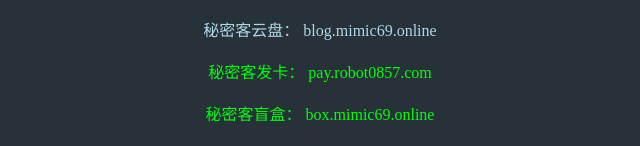
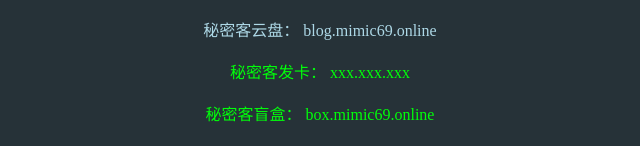
Before and after one commit to MIMIC666/mimic666.github.io, a plain HTML site: page index.html in a window 1280 px wide. Shown: the part 599-745 px from the top of the page, without its empty margins (320-960 px from the left). Drawn offline with Linux system fonts and the light colour scheme.

Commit message:
Update index.html

```diff
--- a/index.html
+++ b/index.html
@@ -397,7 +397,7 @@
         <nav class="linkEffect">
             <a style="color:pink;" href="https://mimic.vip" target="_blank">秘密客資源： mimic.vip</a><br><br>
             <a style="color:#ADD8E6;" href="http://blog.mimic69.online" target="_blank">秘密客云盘： blog.mimic69.online</a><br><br>
-            <a style="color:#00FF0A;" href="http://pay.robot0857.com" target="_blank">秘密客发卡： pay.robot0857.com</a><br><br>
+            <a style="color:#00FF0A;" href="http://mimic.vip" target="_blank">秘密客发卡： xxx.xxx.xxx</a><br><br>
             <a style="color:#00FF0A;" href="https://box.mimic69.online" target="_blank">秘密客盲盒： box.mimic69.online</a><br><br>
             <a style="color:#00FF0A;" href="http://pay.mimic69.online" target="_blank">秘密客支付： pay.mimic69.online</a><br><br><br><br>
 
```
